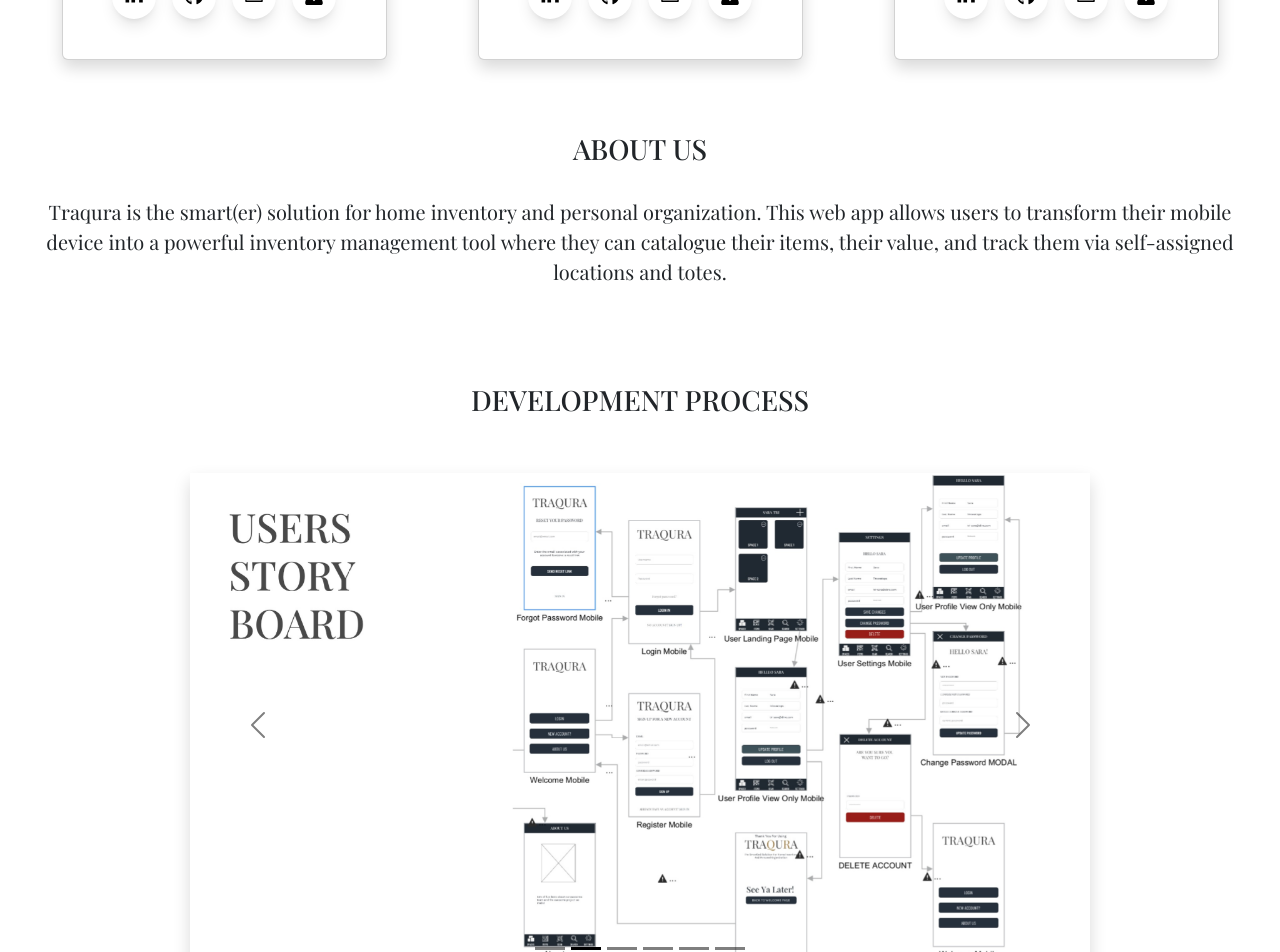
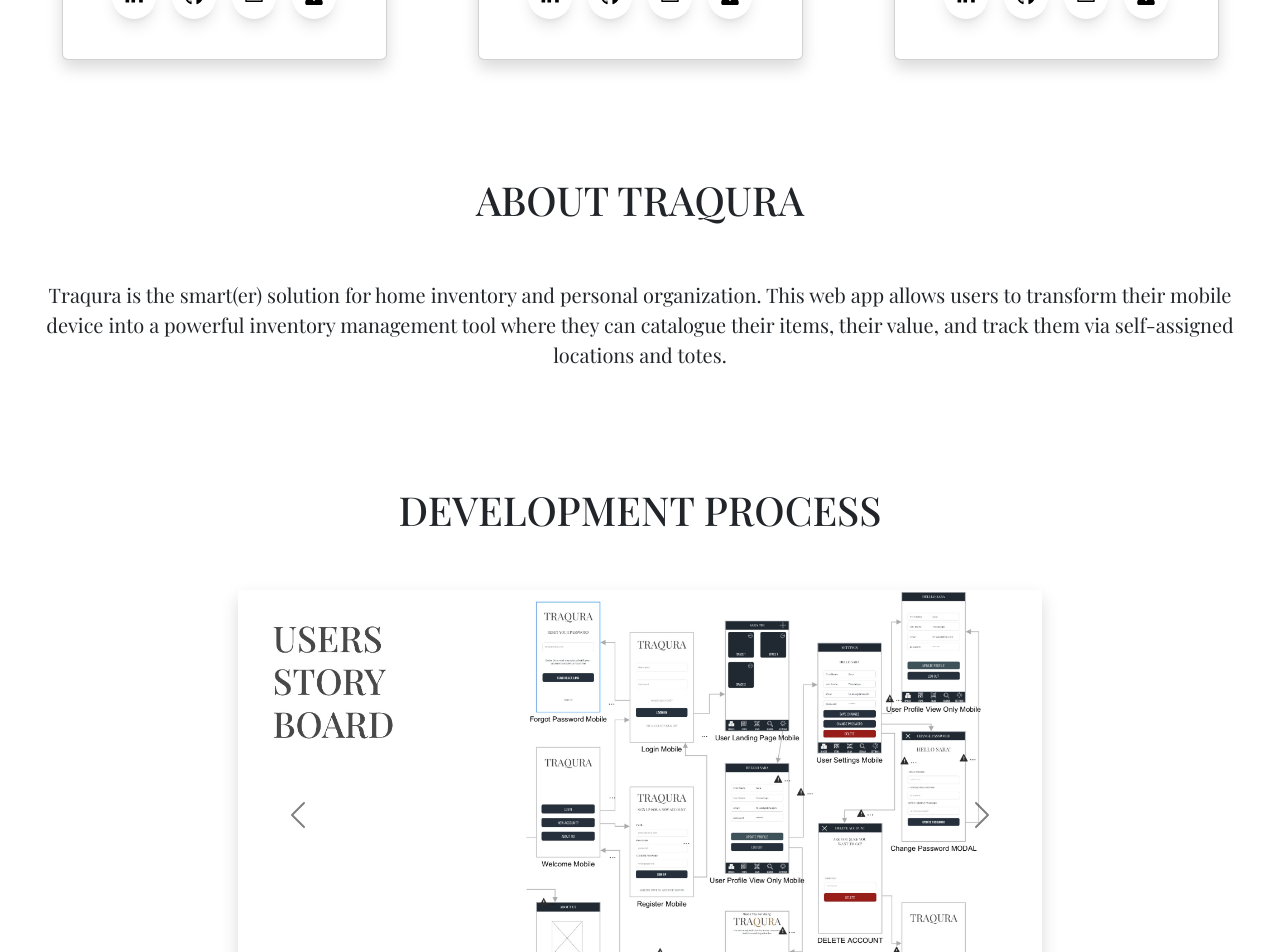
Before and after one commit to Capstone-GJR/frontend, a React (Create React App) app: page /aboutUs in a window 1280 px wide. Shown: the part 560-1512 px from the top of the page. Built offline with nearby package versions, Linux system fonts and the light colour scheme.

Commit message:
edit css on aboutUs page

```diff
--- a/src/App.css
+++ b/src/App.css
@@ -1,10 +1,6 @@
 /*Style*/
 body {
     font-family: 'Playfair Display', serif;
-}
-
-.grayText {
-    color: #999;
 }
 
 .customLink {
@@ -21,14 +17,19 @@ h1 {
     font-size: 3.5rem;
     margin-top: .5em;
 }
-@media (max-width: 375px) {
-h1 {
-        font-size: 2.5rem;
-    }
-}
+
 h2{
     font-size: 2.5rem;
     margin-top: .5em;
+}
+
+@media (max-width: 375px) {
+    h1 {
+        font-size: 2.5rem;
+    }
+    h2 {
+        font-size: 1.5rem;
+    }
 }
 
 a {
--- a/src/components/pages/general/AboutUs.js
+++ b/src/components/pages/general/AboutUs.js
@@ -155,7 +155,7 @@ function AboutUs() {
           </div>
         </div>
       </div>
-      <h3 className="py-2 py-lg-4">ABOUT US</h3>
+      <h2 className="py-2 py-lg-5">ABOUT TRAQURA</h2>
       <p className="text-center fs-5 m-auto m-w-1200">
         Traqura is the smart(er) solution for home inventory and personal
         organization. This web app allows users to transform their mobile device
@@ -164,9 +164,11 @@ function AboutUs() {
         totes.
       </p>
       <div className="py-5">
-        <h3 className="py-3 py-lg-5">DEVELOPMENT PROCESS</h3>
-        <div className="m-w-900 m-auto shadow">
-         <BsCarousel />
+        <h2 className="py-3 py-lg-5">DEVELOPMENT PROCESS</h2>
+        <div className="m-w-900 m-auto">
+            <div className="mx-md-5 shadow">
+                <BsCarousel />
+            </div>
         </div>
       </div>
 
```
